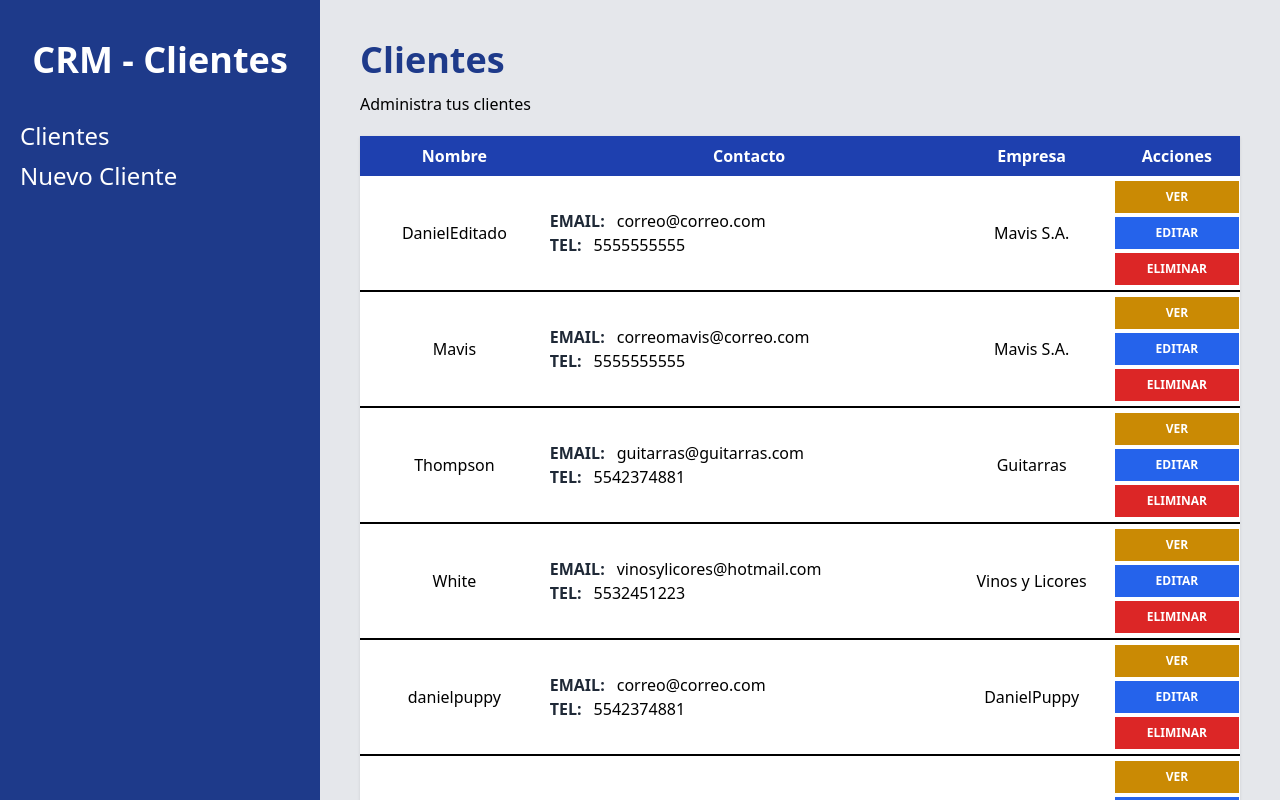
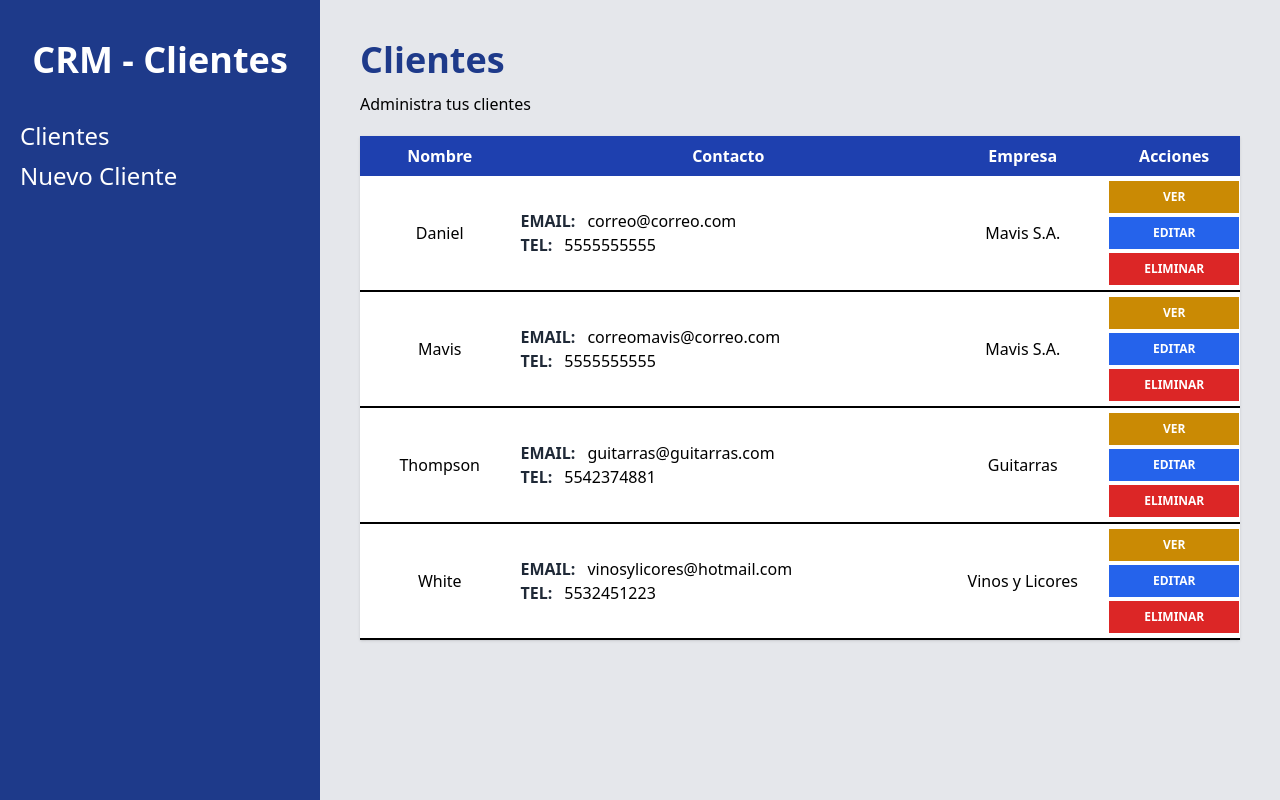
Before and after one commit to daniel-alejober/administrador-pacientes, a React (Vite) app: page /clientes in a window 1280 px wide. Built offline with nearby package versions, Linux system fonts and the light colour scheme; data requests are answered from the project's data file.

Commit message:
eliminar clientes

```diff
--- a/db.json
+++ b/db.json
@@ -1,7 +1,7 @@
 {
   "clientes": [
     {
-      "nombre": "DanielEditado",
+      "nombre": "Daniel",
       "empresa": "Mavis S.A.",
       "email": "correo@correo.com",
       "telefono": "5555555555",
@@ -31,30 +31,6 @@
       "telefono": "5532451223",
       "notas": "Venta de vinos y licores",
       "id": 4
-    },
-    {
-      "nombre": "danielpuppy",
-      "empresa": "DanielPuppy",
-      "email": "correo@correo.com",
-      "telefono": "5542374881",
-      "notas": "prueba",
-      "id": 5
-    },
-    {
-      "nombre": "SRV",
-      "empresa": "SVR",
-      "email": "svr@correo.com",
-      "telefono": "",
-      "notas": "",
-      "id": 6
-    },
-    {
-      "nombre": "Noemi",
-      "empresa": "dibujos",
-      "email": "noemi@hotmail.com",
-      "telefono": "5567899876",
-      "notas": "hago dibujos",
-      "id": 7
     }
   ]
 }
--- a/src/components/Cliente.jsx
+++ b/src/components/Cliente.jsx
@@ -1,6 +1,6 @@
 import { useNavigate } from "react-router-dom";
 
-const Cliente = ({ cliente }) => {
+const Cliente = ({ cliente, eliminarClientes }) => {
   const navigate = useNavigate();
   const { nombre, empresa, email, telefono, id } = cliente;
   return (
@@ -41,6 +41,7 @@ const Cliente = ({ cliente }) => {
         <button
           className="bg-red-600 hover:bg-red-700 block w-full text-white p-2 uppercase font-bold text-xs mt-1 mb-1"
           type="button"
+          onClick={() => eliminarClientes(id)}
         >
           Eliminar
         </button>
--- a/src/pages/Inicio.jsx
+++ b/src/pages/Inicio.jsx
@@ -17,6 +17,25 @@ const Inicio = () => {
     obtenerClientesAPI();
   }, []);
 
+  const eliminarClientes = async (id) => {
+    const confirmar = confirm("¿Deseas eliminar este cliente?");
+    if (confirmar) {
+      try {
+        const url = `${import.meta.env.VITE_API_URL}/${id}`;
+        await fetch(url, {
+          method: "DELETE",
+          headers: {
+            "Content-Type": "application/json",
+          },
+        });
+        const nuevosClientes = clientes.filter((cliente) => cliente.id !== id);
+        setClientes(nuevosClientes);
+      } catch (error) {
+        console.log(error);
+      }
+    }
+  };
+
   return (
     <div>
       <h1 className="font-black text-4xl text-blue-900">Clientes</h1>
@@ -32,7 +51,11 @@ const Inicio = () => {
         </thead>
         <tbody>
           {clientes.map((cliente) => (
-            <Cliente key={cliente.id} cliente={cliente} />
+            <Cliente
+              key={cliente.id}
+              cliente={cliente}
+              eliminarClientes={eliminarClientes}
+            />
           ))}
         </tbody>
       </table>
```
